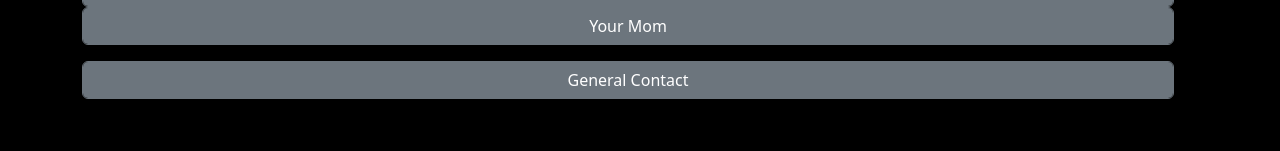
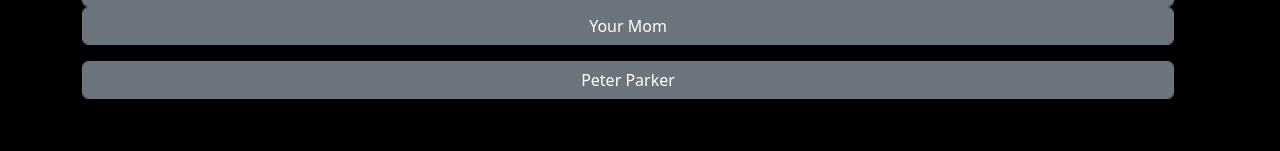
Before and after one commit to dimitriandre/contactopedia, a React (Create React App) app: page / in a window 1280 px wide. Shown: the part 308-459 px from the top of the page. Built offline with nearby package versions, Linux system fonts and the light colour scheme.

Commit message:
general contacts

```diff
--- a/src/Components/ContactPages/GeneralContacts.jsx
+++ b/src/Components/ContactPages/GeneralContacts.jsx
@@ -1,11 +1,13 @@
-const GeneralContact = () => {
-    return(
-        <div>
-            <button className="btn btn-secondary form-control">
-                General Contact
-            </button>
-        </div>
-    )
-}
+import Contact from "./Contact";
+
+const GeneralContact = (props) => {
+  return (
+    <div>
+      {props.contacts.map((contact, index) => (
+        <Contact contact={contact} key={index}></Contact>
+      ))}
+    </div>
+  );
+};
 
 export default GeneralContact;
```
